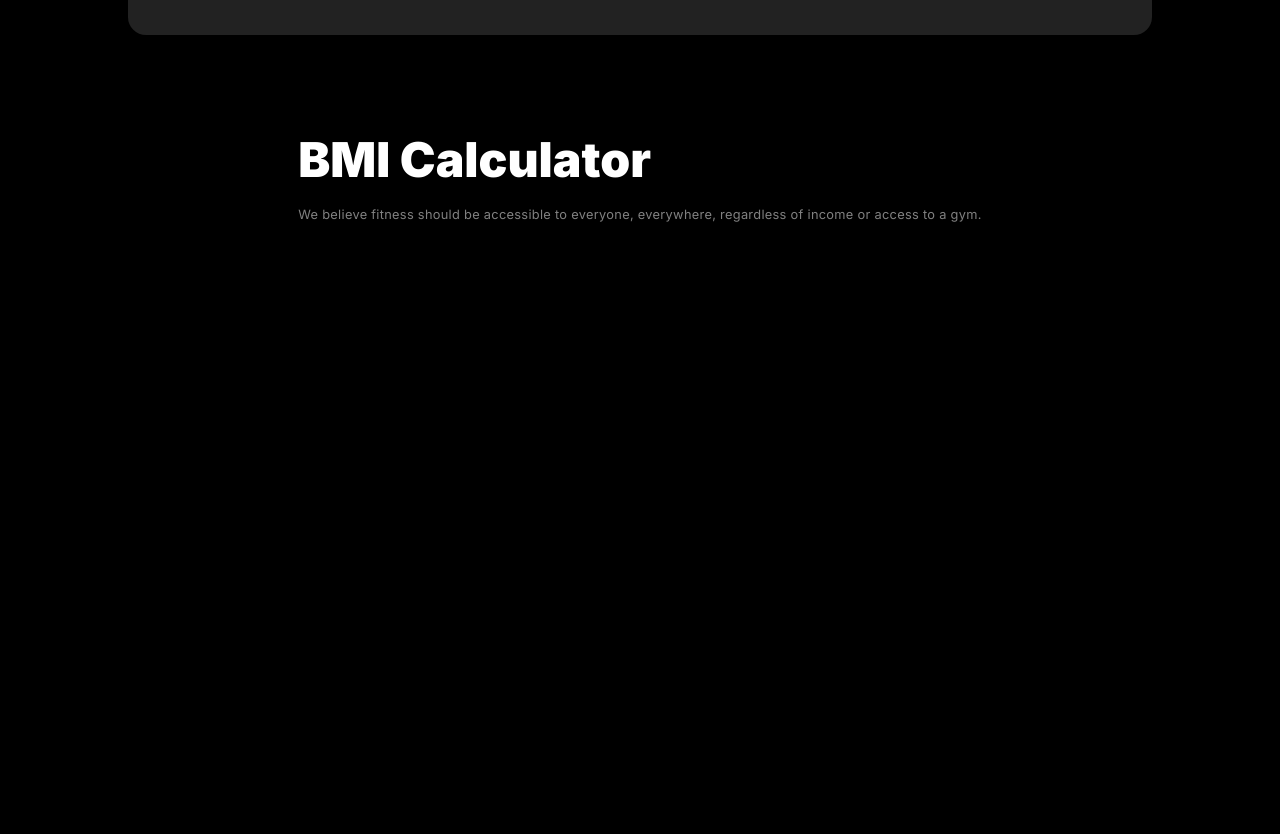
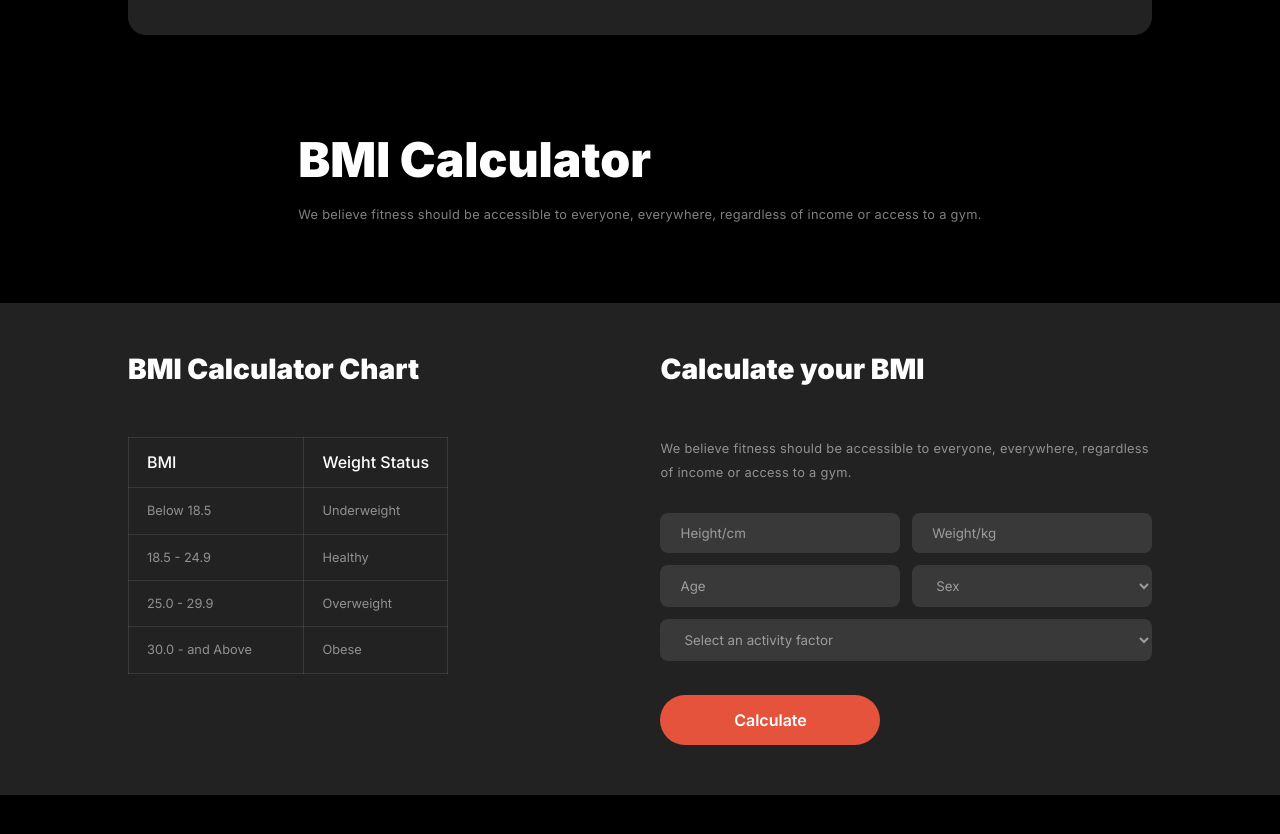
Before and after one commit to Samadsust71/second-assignment, a plain HTML site: page index.html in a window 1280 px wide. Shown: the part 1691-2525 px from the top of the page. Before the commit the page ends 1918 px from the top, so only its background shows below. Drawn offline with Linux system fonts and the light colour scheme; a web font is replaced by a local one.

Commit message:
BMI-chart section done

```diff
--- a/index.html
+++ b/index.html
@@ -110,6 +110,61 @@
           <p class="BMI-calc-description">We believe fitness should be accessible to everyone, everywhere, regardless of income or access to a gym.</p>
         </div>
        </section>
+       <section class="BMI-chart">
+        <div class="BMI-chart-content">
+          <div class="table-container">
+            <h3 class="table-title">BMI Calculator Chart</h3>
+            <table class="table">
+              <thead>
+                <tr>
+                  <th>BMI </th>
+                  <th>Weight Status</th>
+                </tr>
+              </thead>
+              <tbody>
+                <tr>
+                  <td>Below 18.5</td>
+                  <td>Underweight</td>
+                </tr>
+                <tr>
+                  <td>18.5 - 24.9</td>
+                  <td>Healthy</td>
+                </tr>
+                <tr>
+                  <td>25.0 - 29.9</td>
+                  <td>Overweight</td>
+                </tr>
+                <tr>
+                  <td>30.0 - and Above</td>
+                  <td>Obese</td>
+                </tr>
+              </tbody>
+            </table>
+          </div>
+          <div class="form-container">
+            <h3 class="table-title">Calculate your BMI</h3>
+            <p class="form-description">We believe fitness should be accessible to everyone, everywhere, regardless of income or access to a gym.</p>
+            <form action="" class="form">
+              <div class="input-container">
+                <input type="text" placeholder="Height/cm">
+                <input type="text" placeholder="Weight/kg">
+              </div>
+              <div class="input-container">
+                <input type="text" placeholder="Age">
+                <select name="" id="">
+                  <option value="">Sex</option>
+                </select>
+              </div>
+              <div class="input-container">
+                  <select name="" id="activity-factor">
+                    <option value="">Select an activity factor</option>
+                  </select>
+              </div>
+            </form>
+            <button class="btn">Calculate</button>
+          </div>
+        </div>
+       </section>
      </main>
   </body>
 </html>
--- a/responsive.css
+++ b/responsive.css
@@ -86,6 +86,18 @@
     .BMI-calculator {
         margin: 0 5%;
     }
+    .BMI-chart-content{
+        margin: 0 5%;
+        flex-direction: column;
+        gap: 40px;
+    }
+    .table-container,
+    .form-container {
+     width: 100%;
+    }
+    .table-title {
+        margin-bottom: 25px;
+    }
 }
 
 
@@ -123,5 +135,12 @@
         grid-template-columns: repeat(2, 1fr);
         gap: 2rem;
     }
+    .BMI-chart-content{
+        flex-direction: column;
+        gap: 60px;
+    }
+    .form-container {
+        width: 100%;
+       }
 
 }
--- a/style.css
+++ b/style.css
@@ -16,7 +16,9 @@ body {
 
 }
 
-body p {
+body p,
+td,
+input::placeholder ,select{
     color: rgba(255, 255, 255, 0.5);
 }
 
@@ -344,3 +346,88 @@ body p {
     text-align: left;
     margin-top: 14px;
 }
+
+/* BMI chart section styles */
+.BMI-chart {
+    background: rgb(34, 34, 34);
+    padding: 50px 0px;
+    margin: 6% 0;
+}
+
+.BMI-chart-content {
+    margin: 0 10%;
+    display: flex;
+    justify-content: space-between;
+}
+
+.table-container,
+.form-container {
+    width: 48%;
+}
+
+.table-title {
+    font-size: 1.75rem;
+    font-weight: 900;
+    line-height: 120%;
+    text-align: left;
+    margin-bottom: 50px;
+}
+
+.table {
+    border-collapse: collapse;
+}
+
+th,
+td {
+    width: 55%;
+    border: 1px solid rgba(255, 255, 255, 0.1);
+    padding: 15px 18px;
+    text-align: left;
+}
+
+th {
+    font-size: 1rem;
+    font-weight: 500;
+    line-height: 120%;
+    text-align: left;
+}
+
+td {
+    font-size: .8rem;
+    font-weight: 400;
+    line-height: 120%;
+    text-align: left;
+}
+
+.form-description {
+    font-size: .8rem;
+    font-weight: 400;
+    line-height: 1.5rem;
+    letter-spacing: 0.3px;
+    text-align: left;
+    margin-top: 14px;
+    margin-bottom: 28px;
+}
+
+.form {
+    width: 100%;
+    margin-bottom: 34px;
+    display: grid;
+    gap: 12px;
+
+}
+.input-container{
+    display: flex;
+    gap: 12px;
+    flex: 1;
+}
+.form input,select{
+    width: 49%;
+    background:rgba(255, 255, 255, 0.1);
+    border: none;
+    border-radius: 8px;
+    padding: 12px 20px;
+}
+#activity-factor{
+    width: 100%;
+}
```
